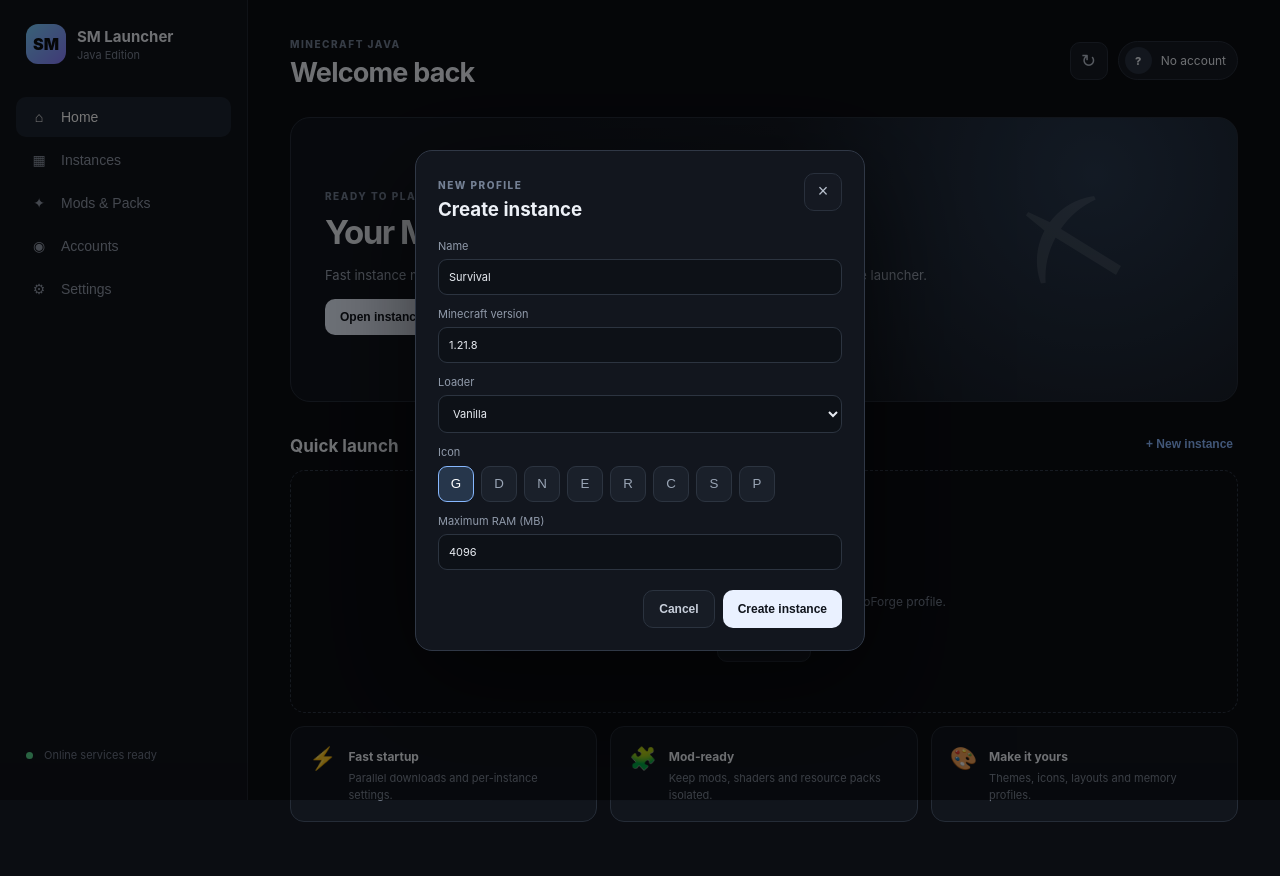
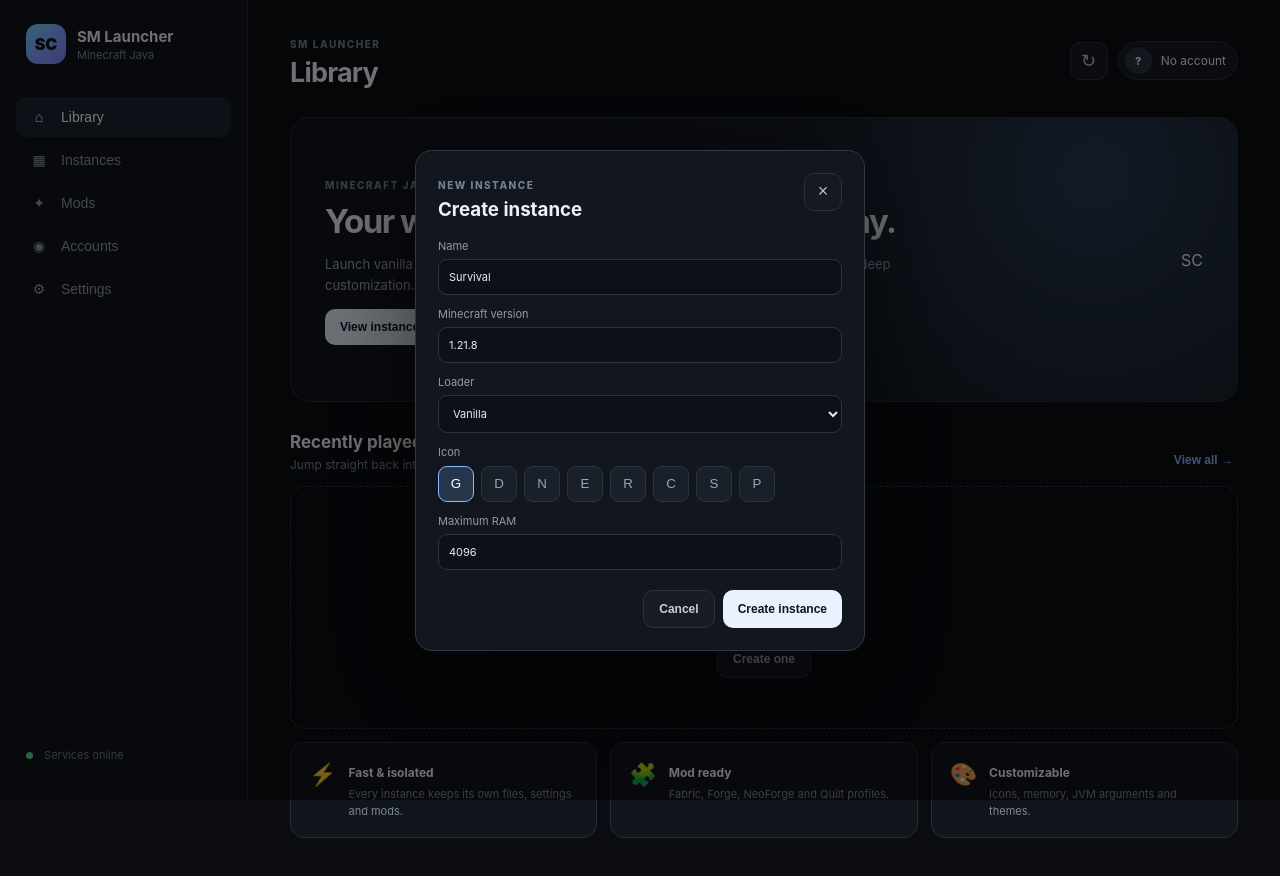
Before and after one commit to viperxc24odmaker/SM-Launcher, a React (Vite) app: page / in a window 1280 px wide. Both pictures are taken after a click on the button "+ New instance". Shown: the top 876 px of the page. Built offline with nearby package versions, Linux system fonts and the light colour scheme.

Commit message:
Polish launcher layout toward Helios-style library UI

```diff
--- a/src/renderer/App.tsx
+++ b/src/renderer/App.tsx
@@ -3,88 +3,32 @@
 type Page = 'home' | 'instances' | 'mods' | 'accounts' | 'settings';
 type Instance = { id:string; name:string; version:string; loader:string; icon:string; gameDir:string; maxMemory:number };
 type Account = { id:string; kind:string; username:string; uuid:string };
-
-declare global { interface Window { smLauncher: any } }
-
-const icons = ['grass','diamond','nether','ender','redstone','command','sword','pickaxe'];
-
-export function App() {
-  const [page, setPage] = useState<Page>('home');
-  const [instances, setInstances] = useState<Instance[]>([]);
-  const [accounts, setAccounts] = useState<Account[]>([]);
-  const [active, setActive] = useState('');
-  const [theme, setTheme] = useState<'dark'|'light'>('dark');
-  const [modal, setModal] = useState(false);
-  const [authCode, setAuthCode] = useState<any>(null);
-  const [form, setForm] = useState({ name:'Survival', version:'1.21.8', loader:'vanilla', icon:'grass', maxMemory:4096 });
-
-  const activeAccount = useMemo(() => accounts.find(a => a.id === active) ?? accounts[0], [accounts, active]);
-
-  const refresh = async () => { setInstances(await window.smLauncher.instances.list()); setAccounts(await window.smLauncher.accounts.list()); };
-  useEffect(() => { refresh(); const fn = (_e:any, code:any) => setAuthCode(code); window.smLauncher?.onMicrosoftCode?.(fn); return () => {}; }, []);
-
-  const launch = async (id:string) => {
-    try { await window.smLauncher.instances.launch(id); }
-    catch (e:any) { alert(e?.message ?? String(e)); }
-  };
-
-  const create = async () => {
-    await window.smLauncher.instances.create(form); setModal(false); await refresh();
-  };
-
-  const offline = async () => {
-    const username = prompt('Offline username (3-16 characters):'); if (!username) return;
-    try { await window.smLauncher.accounts.offline(username); await refresh(); }
-    catch (e:any) { alert(e?.message ?? String(e)); }
-  };
-
-  const microsoft = async () => {
-    try { await window.smLauncher.accounts.microsoft(); await refresh(); }
-    catch (e:any) { alert(e?.message ?? String(e)); }
-  };
-
-  const elyby = async () => {
-    const username = prompt('Ely.by email/username:'); if (!username) return;
-    const password = prompt('Ely.by password (used only for this login):'); if (!password) return;
-    try { await window.smLauncher.accounts.elyby({ username, password }); await refresh(); }
-    catch (e:any) { alert(e?.message ?? String(e)); }
-  };
-
-  return <div className={`app ${theme}`}>
-    <aside className="sidebar">
-      <div className="brand"><div className="brandMark">SM</div><div><b>SM Launcher</b><small>Java Edition</small></div></div>
-      <nav>
-        {([['home','⌂','Home'],['instances','▦','Instances'],['mods','✦','Mods & Packs'],['accounts','◉','Accounts'],['settings','⚙','Settings']] as const).map(([id,icon,label]) =>
-          <button className={page===id?'nav active':'nav'} onClick={()=>setPage(id)} key={id}><span>{icon}</span>{label}</button>)}
-      </nav>
-      <div className="sidebarBottom"><div className="statusDot"/> Online services ready</div>
-    </aside>
-
-    <main className="main">
-      <header className="topbar"><div><span className="eyebrow">MINECRAFT JAVA</span><h1>{page === 'home' ? 'Welcome back' : page === 'instances' ? 'Instances' : page === 'mods' ? 'Mods & Modpacks' : page === 'accounts' ? 'Accounts' : 'Settings'}</h1></div>
-        <div className="topActions"><button className="iconBtn" onClick={refresh}>↻</button><div className="profilePill"><span className="avatar">{activeAccount?.username?.[0]?.toUpperCase() ?? '?'}</span><span>{activeAccount?.username ?? 'No account'}</span></div></div>
-      </header>
-
-      {page==='home' && <>
-        <section className="hero"><div><span className="eyebrow">READY TO PLAY</span><h2>{activeAccount ? `Let's build something, ${activeAccount.username}.` : 'Your Minecraft, your way.'}</h2><p>Fast instance management, clean profiles, mods, loaders and deep customization in one launcher.</p><button className="primary" onClick={()=>setPage('instances')}>Open instances <span>→</span></button></div><div className="heroCube">⛏</div></section>
-        <section className="section"><div className="sectionTitle"><h3>Quick launch</h3><button onClick={()=>setModal(true)} className="textBtn">+ New instance</button></div><div className="instanceGrid">{instances.slice(0,4).map(i=><InstanceCard key={i.id} instance={i} onLaunch={()=>launch(i.id)}/>)}{instances.length===0 && <Empty title="No instances yet" text="Create your first Vanilla, Fabric, Forge, Quilt or NeoForge profile." action={()=>setModal(true)}/>}</div></section>
-        <section className="cards3"><InfoCard icon="⚡" title="Fast startup" text="Parallel downloads and per-instance settings."/><InfoCard icon="🧩" title="Mod-ready" text="Keep mods, shaders and resource packs isolated."/><InfoCard icon="🎨" title="Make it yours" text="Themes, icons, layouts and memory profiles."/></section>
-      </>}
-
-      {page==='instances' && <section className="section"><div className="sectionTitle"><div><h3>Your instances</h3><p className="muted">Separate worlds, mods, settings and Java options per profile.</p></div><button className="primary" onClick={()=>setModal(true)}>+ New instance</button></div><div className="instanceGrid">{instances.map(i=><InstanceCard key={i.id} instance={i} onLaunch={()=>launch(i.id)}/>) }{instances.length===0 && <Empty title="No instances" text="Create an instance to get started." action={()=>setModal(true)}/>}</div></section>}
-
-      {page==='mods' && <section className="section"><div className="sectionTitle"><div><h3>Mods & modpacks</h3><p className="muted">A dedicated place for your modded setups.</p></div><button className="secondary">Browse Modrinth</button></div><div className="modBanner"><div className="modIcon">✦</div><div><b>Mod manager foundation is ready</b><p>Instance-aware mod folders, loader compatibility and one-click downloads are next in the pipeline.</p></div></div><div className="catalog"><div className="catalogCard"><b>Modrinth</b><span>Public API integration</span></div><div className="catalogCard"><b>CurseForge</b><span>API-key aware integration</span></div><div className="catalogCard"><b>Shaders</b><span>Instance-scoped shader packs</span></div></div></section>}
-
-      {page==='accounts' && <section className="section"><div className="sectionTitle"><div><h3>Account manager</h3><p className="muted">Multiple profiles. Switch without restarting the launcher.</p></div></div><div className="accountActions"><button className="primary" onClick={microsoft}>Microsoft</button><button className="secondary" onClick={elyby}>Ely.by</button><button className="secondary" onClick={offline}>Offline</button></div><div className="accountList">{accounts.map(a=><div className={`accountRow ${activeAccount?.id===a.id?'selected':''}`} key={a.id} onClick={()=>{setActive(a.id); window.smLauncher.accounts.setActive(a.id)}}><div className="avatar large">{a.username[0].toUpperCase()}</div><div><b>{a.username}</b><span>{a.kind} · {a.uuid.slice(0,8)}…</span></div><span className="accountCheck">{activeAccount?.id===a.id?'✓':''}</span></div>)}</div></section>}
-
-      {page==='settings' && <section className="section"><div className="settingsPanel"><div><b>Appearance</b><p>Choose how SM Launcher looks.</p></div><div className="segmented"><button className={theme==='dark'?'selected':''} onClick={()=>setTheme('dark')}>Dark</button><button className={theme==='light'?'selected':''} onClick={()=>setTheme('light')}>Light</button></div></div><div className="settingsPanel"><div><b>Instance storage</b><p>Each profile gets its own game directory by default.</p></div><span className="badge">Isolated</span></div><div className="settingsPanel"><div><b>Launcher engine</b><p>Electron UI + Minecraft Launcher Core. Game files are fetched from official Minecraft resources.</p></div><span className="badge">SM Core</span></div></section>}
-    </main>
-
-    {modal && <div className="modalBackdrop"><div className="modal"><div className="modalHead"><div><span className="eyebrow">NEW PROFILE</span><h3>Create instance</h3></div><button className="iconBtn" onClick={()=>setModal(false)}>×</button></div><label>Name<input value={form.name} onChange={e=>setForm({...form,name:e.target.value})}/></label><label>Minecraft version<input value={form.version} onChange={e=>setForm({...form,version:e.target.value})}/></label><label>Loader<select value={form.loader} onChange={e=>setForm({...form,loader:e.target.value})}><option value="vanilla">Vanilla</option><option value="fabric">Fabric</option><option value="forge">Forge</option><option value="neoforge">NeoForge</option><option value="quilt">Quilt</option></select></label><label>Icon<div className="iconPicker">{icons.map(x=><button className={form.icon===x?'picked':''} onClick={()=>setForm({...form,icon:x})} key={x}>{x[0].toUpperCase()}</button>)}</div></label><label>Maximum RAM (MB)<input type="number" value={form.maxMemory} onChange={e=>setForm({...form,maxMemory:Number(e.target.value)})}/></label><div className="modalFoot"><button className="secondary" onClick={()=>setModal(false)}>Cancel</button><button className="primary" onClick={create}>Create instance</button></div></div></div>}
-    {authCode && <div className="toast"><b>Microsoft sign-in</b><span>{authCode.message ?? 'Open the displayed link and enter the code.'}</span><button onClick={()=>setAuthCode(null)}>×</button></div>}
-  </div>
+declare global { interface Window { smLauncher:any } }
+const icons=['grass','diamond','nether','ender','redstone','command','sword','pickaxe'];
+export function App(){
+ const [page,setPage]=useState<Page>('home'); const [instances,setInstances]=useState<Instance[]>([]); const [accounts,setAccounts]=useState<Account[]>([]); const [active,setActive]=useState(''); const [theme,setTheme]=useState<'dark'|'light'>('dark'); const [modal,setModal]=useState(false); const [authCode,setAuthCode]=useState<any>(null); const [form,setForm]=useState({name:'Survival',version:'1.21.8',loader:'vanilla',icon:'grass',maxMemory:4096});
+ const activeAccount=useMemo(()=>accounts.find(a=>a.id===active)??accounts[0],[accounts,active]);
+ const refresh=async()=>{setInstances(await window.smLauncher.instances.list());setAccounts(await window.smLauncher.accounts.list());};
+ useEffect(()=>{refresh();const fn=(_e:any,code:any)=>setAuthCode(code);window.smLauncher?.onMicrosoftCode?.(fn);},[]);
+ const launch=async(id:string)=>{try{await window.smLauncher.instances.launch(id)}catch(e:any){alert(e?.message??String(e))}};
+ const create=async()=>{await window.smLauncher.instances.create(form);setModal(false);await refresh()};
+ const offline=async()=>{const username=prompt('Offline username (3-16 characters):');if(!username)return;try{await window.smLauncher.accounts.offline(username);await refresh()}catch(e:any){alert(e?.message??String(e))}};
+ const microsoft=async()=>{try{await window.smLauncher.accounts.microsoft();await refresh()}catch(e:any){alert(e?.message??String(e))}};
+ const elyby=async()=>{const username=prompt('Ely.by email/username:');if(!username)return;const password=prompt('Ely.by password:');if(!password)return;try{await window.smLauncher.accounts.elyby({username,password});await refresh()}catch(e:any){alert(e?.message??String(e))}};
+ const title=page==='home'?'Library':page==='instances'?'Instances':page==='mods'?'Mods & Modpacks':page==='accounts'?'Accounts':'Settings';
+ return <div className={`app ${theme}`}>
+  <aside className="sidebar"><div className="brand"><div className="brandMark">SC</div><div><b>SM Launcher</b><small>Minecraft Java</small></div></div><nav>{([['home','⌂','Library'],['instances','▦','Instances'],['mods','✦','Mods'],['accounts','◉','Accounts'],['settings','⚙','Settings']] as const).map(([id,ic,label])=><button className={page===id?'nav active':'nav'} onClick={()=>setPage(id)} key={id}><span>{ic}</span>{label}</button>)}</nav><div className="sidebarBottom"><span className="statusDot"/> Services online</div></aside>
+  <main className="main"><header className="topbar"><div><span className="eyebrow">SM LAUNCHER</span><h1>{title}</h1></div><div className="topActions"><button className="iconBtn" onClick={refresh}>↻</button><div className="profilePill"><span className="avatar">{activeAccount?.username?.[0]?.toUpperCase()??'?'}</span>{activeAccount?.username??'No account'}</div></div></header>
+  {page==='home'&&<><section className="hero"><div><span className="eyebrow">MINECRAFT JAVA EDITION</span><h2>Your worlds. Your instances. Your way.</h2><p>Launch vanilla or modded Minecraft from a clean, fast library with isolated profiles and deep customization.</p><div className="heroActions"><button className="primary" onClick={()=>setPage('instances')}>View instances →</button><button className="secondary" onClick={()=>setModal(true)}>+ New instance</button></div></div><div className="heroLogo">SC</div></section><section className="section"><div className="sectionTitle"><div><h3>Recently played</h3><p className="muted">Jump straight back into your worlds.</p></div><button className="textBtn" onClick={()=>setPage('instances')}>View all →</button></div><div className="instanceGrid">{instances.slice(0,4).map(i=><InstanceCard key={i.id} instance={i} onLaunch={()=>launch(i.id)}/>)}{!instances.length&&<Empty title="Your library is empty" text="Create your first Minecraft instance." action={()=>setModal(true)}/>}</div></section><div className="cards3"><InfoCard icon="⚡" title="Fast & isolated" text="Every instance keeps its own files, settings and mods."/><InfoCard icon="🧩" title="Mod ready" text="Fabric, Forge, NeoForge and Quilt profiles."/><InfoCard icon="🎨" title="Customizable" text="Icons, memory, JVM arguments and themes."/></div></>}
+  {page==='instances'&&<section className="section"><div className="sectionTitle"><div><h3>Your instances</h3><p className="muted">Manage separate Minecraft installations.</p></div><button className="primary" onClick={()=>setModal(true)}>+ New instance</button></div><div className="instanceGrid">{instances.map(i=><InstanceCard key={i.id} instance={i} onLaunch={()=>launch(i.id)}/>)}{!instances.length&&<Empty title="No instances" text="Create an instance to get started." action={()=>setModal(true)}/>}</div></section>}
+  {page==='mods'&&<section className="section"><div className="sectionTitle"><div><h3>Mods & modpacks</h3><p className="muted">Manage content per instance.</p></div><button className="secondary">Browse Modrinth</button></div><div className="modBanner"><div className="modIcon">✦</div><div><b>Mod management ready</b><p>Instance-aware mods, modpacks, shaders and resource packs are organized here.</p></div></div><div className="catalog"><div className="catalogCard"><b>Modrinth</b><span>Discover community content</span></div><div className="catalogCard"><b>CurseForge</b><span>Modpack ecosystem</span></div><div className="catalogCard"><b>Shaders</b><span>Instance-scoped graphics</span></div></div></section>}
+  {page==='accounts'&&<section className="section"><div className="sectionTitle"><div><h3>Accounts</h3><p className="muted">Switch profiles without restarting.</p></div></div><div className="accountActions"><button className="primary" onClick={microsoft}>Microsoft</button><button className="secondary" onClick={elyby}>Ely.by</button><button className="secondary" onClick={offline}>Offline</button></div><div className="accountList">{accounts.map(a=><div className={`accountRow ${activeAccount?.id===a.id?'selected':''}`} key={a.id} onClick={()=>{setActive(a.id);window.smLauncher.accounts.setActive(a.id)}}><div className="avatar large">{a.username[0].toUpperCase()}</div><div><b>{a.username}</b><span>{a.kind} · {a.uuid.slice(0,8)}…</span></div><span className="accountCheck">{activeAccount?.id===a.id?'✓':''}</span></div>)}</div></section>}
+  {page==='settings'&&<section className="section"><div className="settingsPanel"><div><b>Appearance</b><p>Switch between polished dark and light modes.</p></div><div className="segmented"><button className={theme==='dark'?'selected':''} onClick={()=>setTheme('dark')}>Dark</button><button className={theme==='light'?'selected':''} onClick={()=>setTheme('light')}>Light</button></div></div><div className="settingsPanel"><div><b>Instance storage</b><p>Each profile uses an isolated game directory.</p></div><span className="badge">Isolated</span></div><div className="settingsPanel"><div><b>Launcher engine</b><p>Minecraft Launcher Core with official game resources.</p></div><span className="badge">SM Core</span></div></section>}
+  </main>
+  {modal&&<div className="modalBackdrop"><div className="modal"><div className="modalHead"><div><span className="eyebrow">NEW INSTANCE</span><h3>Create instance</h3></div><button className="iconBtn" onClick={()=>setModal(false)}>×</button></div><label>Name<input value={form.name} onChange={e=>setForm({...form,name:e.target.value})}/></label><label>Minecraft version<input value={form.version} onChange={e=>setForm({...form,version:e.target.value})}/></label><label>Loader<select value={form.loader} onChange={e=>setForm({...form,loader:e.target.value})}><option value="vanilla">Vanilla</option><option value="fabric">Fabric</option><option value="forge">Forge</option><option value="neoforge">NeoForge</option><option value="quilt">Quilt</option></select></label><label>Icon<div className="iconPicker">{icons.map(x=><button className={form.icon===x?'picked':''} onClick={()=>setForm({...form,icon:x})} key={x}>{x[0].toUpperCase()}</button>)}</div></label><label>Maximum RAM<input type="number" value={form.maxMemory} onChange={e=>setForm({...form,maxMemory:Number(e.target.value)})}/></label><div className="modalFoot"><button className="secondary" onClick={()=>setModal(false)}>Cancel</button><button className="primary" onClick={create}>Create instance</button></div></div></div>}
+  {authCode&&<div className="toast"><b>Microsoft sign-in</b><span>{authCode.message??'Open the displayed link and enter the code.'}</span><button onClick={()=>setAuthCode(null)}>×</button></div>}
+ </div>
 }
-
-function InstanceCard({instance,onLaunch}:{instance:Instance;onLaunch:()=>void}) { return <article className="instanceCard"><div className="instanceIcon">{instance.icon[0].toUpperCase()}</div><div className="instanceMeta"><b>{instance.name}</b><span>{instance.loader} · {instance.version}</span></div><button className="play" onClick={onLaunch}>▶</button><div className="cardBottom"><span>{instance.maxMemory} MB RAM</span><span>⋮</span></div></article> }
-function InfoCard({icon,title,text}:{icon:string;title:string;text:string}) { return <div className="infoCard"><span className="infoIcon">{icon}</span><div><b>{title}</b><p>{text}</p></div></div> }
-function Empty({title,text,action}:{title:string;text:string;action:()=>void}) { return <div className="empty"><div>▦</div><b>{title}</b><p>{text}</p><button className="secondary" onClick={action}>Create one</button></div> }
+function InstanceCard({instance,onLaunch}:{instance:Instance;onLaunch:()=>void}){return <article className="instanceCard"><div className="instanceIcon">{instance.icon[0].toUpperCase()}</div><div className="instanceMeta"><b>{instance.name}</b><span>{instance.loader} · {instance.version}</span></div><button className="play" onClick={onLaunch}>▶</button><div className="cardBottom"><span>{instance.maxMemory} MB RAM</span><span>⋮</span></div></article>}
+function InfoCard({icon,title,text}:{icon:string;title:string;text:string}){return <div className="infoCard"><span className="infoIcon">{icon}</span><div><b>{title}</b><p>{text}</p></div></div>}
+function Empty({title,text,action}:{title:string;text:string;action:()=>void}){return <div className="empty"><div>▦</div><b>{title}</b><p>{text}</p><button className="secondary" onClick={action}>Create one</button></div>}
```
